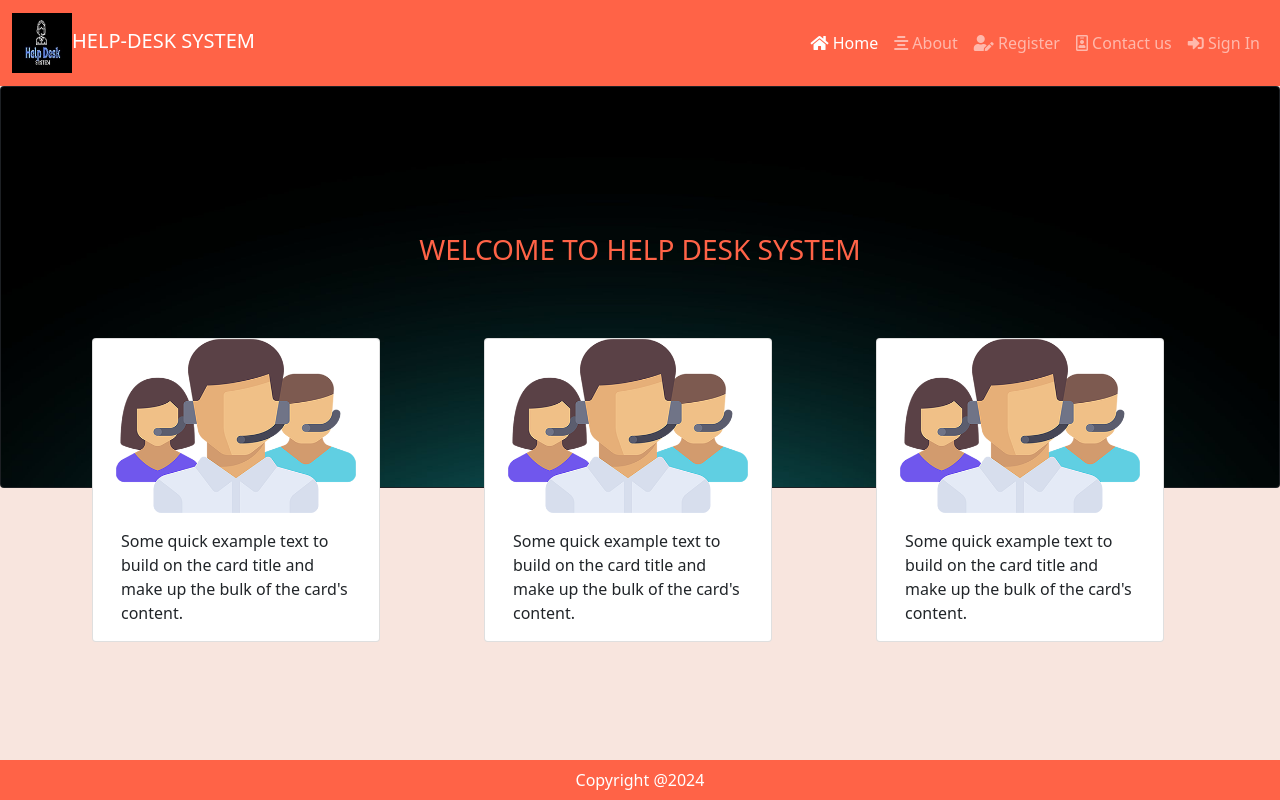
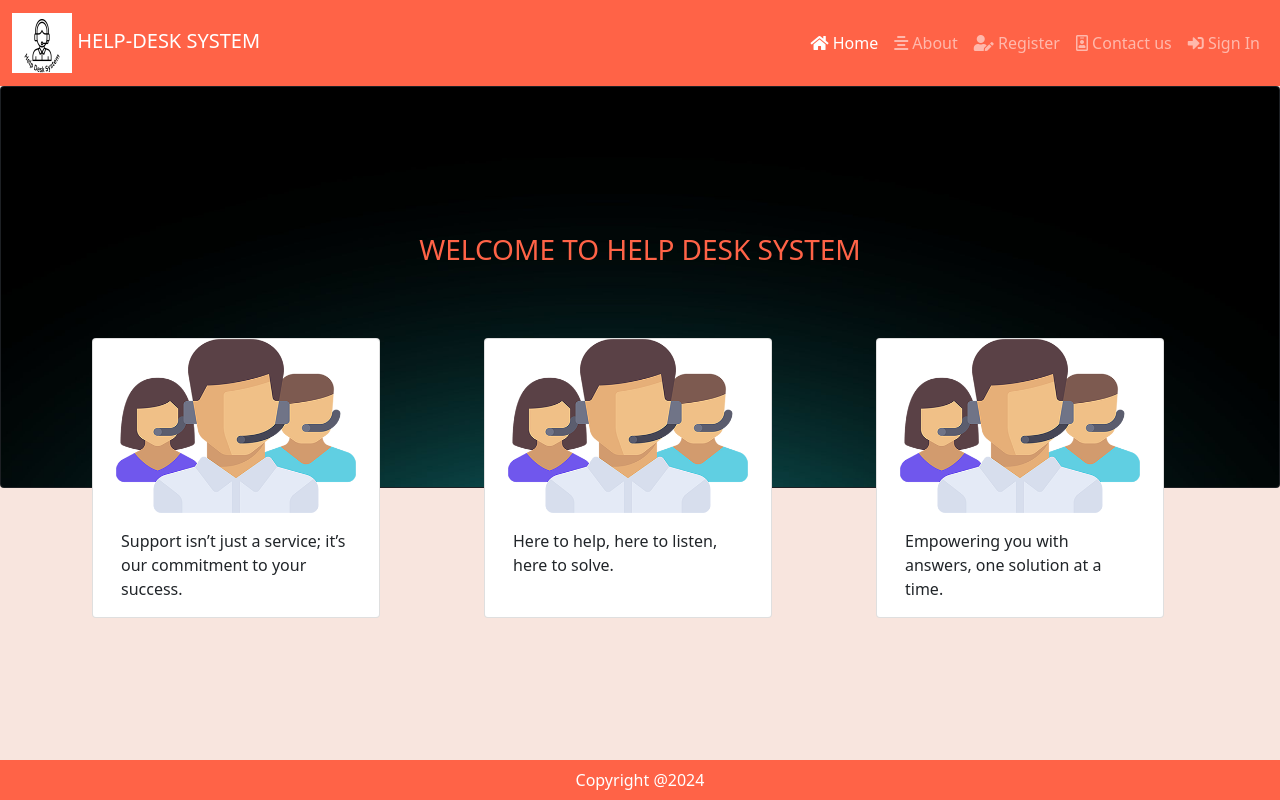
Before and after one commit to marvel9117/help_desk_management_system, a PHP site: page / in a window 1280 px wide. Run offline with PHP 8.4, Linux system fonts and the light colour scheme.

Commit message:
frontend modification

```diff
--- a/about.php
+++ b/about.php
@@ -15,7 +15,7 @@
 
     <nav class="navbar navbar-expand-lg navbar-dark sticky-top">
         <div class="container-fluid">
-            <a class="navbar-brand" href="#"><img src="imgs/logo.jpg" alt="" srcset="" style="width: 60px;"> AUK HELP-DESK SYSTEM</a>
+            <a class="navbar-brand" href="#"><img src="imgs/newlogo.jpg" alt="" srcset="" style="width: 60px;"> HELP-DESK SYSTEM</a>
             <button class="navbar-toggler" type="button" data-bs-toggle="collapse" data-bs-target="#navbarSupportedContent" aria-controls="navbarSupportedContent" aria-expanded="false" aria-label="Toggle navigation">
             <span class="navbar-toggler-icon"></span>
             </button>
@@ -51,7 +51,7 @@
             <div class="card" id="login">
                 <div class="card-body">
                     <h3 class="mb-4"><i class="fas fa-align-center"></i>&ensp;About Us</h3>
-                   <p>Why do we use it? It is a long established fact that a reader will be distracted by the readable content of a page when looking at its layout. The point of using Lorem Ipsum is that it has a more-or-less normal distribution of letters, as opposed to using 'Content here, content here', making it look like readable English. Many desktop publishing packages and web page editors now use Lorem Ipsum as their default model text, and a search for 'lorem ipsum' will uncover many web sites still in their infancy. Various versions have evolved over the years, sometimes by accident, sometimes on purpose (injected humour and the like).</p>
+                   <p>Welcome to our Help Desk System Name, the comprehensive solution designed to streamline support and enhance efficiency within your institution. Whether you’re managing a bustling university, a dynamic corporate office, or a vibrant community organization, our help desk system is tailored to meet your unique needs.</p>
                 </div>
             </div>
 
@@ -61,7 +61,7 @@
 
     <nav class="navbar fixed-bottom navbar-dark">
         <div class="container justify-content-center">
-            <span style="color: white;">Copyright @2021 Al-Qalam University Gusau</span>
+            <span style="color: white;">Copyright @2024</span>
         </div>
     </nav>
 </body>
--- a/contact.php
+++ b/contact.php
@@ -15,7 +15,7 @@
 
     <nav class="navbar navbar-expand-lg navbar-dark sticky-top">
         <div class="container-fluid">
-            <a class="navbar-brand" href="#"><img src="imgs/logo.jpg" alt="" srcset="" style="width: 60px;"> AUK HELP-DESK SYSTEM</a>
+            <a class="navbar-brand" href="#"><img src="imgs/newlogo.jpg" alt="" srcset="" style="width: 60px;"> HELP-DESK SYSTEM</a>
             <button class="navbar-toggler" type="button" data-bs-toggle="collapse" data-bs-target="#navbarSupportedContent" aria-controls="navbarSupportedContent" aria-expanded="false" aria-label="Toggle navigation">
             <span class="navbar-toggler-icon"></span>
             </button>
@@ -83,7 +83,7 @@
 
     <nav class="navbar fixed-bottom navbar-dark">
         <div class="container justify-content-center">
-            <span style="color: white;">Copyright @2021 Al-Qalam University Katsina</span>
+            <span style="color: white;">Copyright @2024</span>
         </div>
     </nav>
 </body>
--- a/index.php
+++ b/index.php
@@ -18,7 +18,7 @@ include 'scripts/class_auto_loader.php';
 
     <nav class="navbar navbar-expand-lg navbar-dark">
         <div class="container-fluid">
-            <a class="navbar-brand" href="#"><img src="imgs/logo.jpg" alt="" srcset="" style="width: 60px;">HELP-DESK SYSTEM</a>
+            <a class="navbar-brand" href="#"><img src="imgs/newlogo.jpg" alt="" srcset="" style="width: 60px;">  HELP-DESK SYSTEM</a>
             <button class="navbar-toggler" type="button" data-bs-toggle="collapse" data-bs-target="#navbarSupportedContent" aria-controls="navbarSupportedContent" aria-expanded="false" aria-label="Toggle navigation">
             <span class="navbar-toggler-icon"></span>
             </button>
@@ -57,19 +57,19 @@ include 'scripts/class_auto_loader.php';
             <div class="card" style="width: 18rem;">
                 <img src="imgs/help_desk_5.png" class="card-img-top" alt="...">
                 <div class="card-body">
-                    <p class="card-text">Some quick example text to build on the card title and make up the bulk of the card's content.</p>
+                    <p class="card-text">Support isn’t just a service; it’s our commitment to your success.</p>
                 </div>
             </div>
             <div class="card" style="width: 18rem;">
                 <img src="imgs/help_desk_5.png" class="card-img-top" alt="...">
                 <div class="card-body">
-                    <p class="card-text">Some quick example text to build on the card title and make up the bulk of the card's content.</p>
+                    <p class="card-text">Here to help, here to listen, here to solve.</p>
                 </div>
             </div>
             <div class="card" style="width: 18rem;">
                 <img src="imgs/help_desk_5.png" class="card-img-top" alt="...">
                 <div class="card-body">
-                    <p class="card-text">Some quick example text to build on the card title and make up the bulk of the card's content.</p>
+                    <p class="card-text">Empowering you with answers, one solution at a time.</p>
                 </div>
             </div>
         </div>
--- a/login.php
+++ b/login.php
@@ -15,7 +15,7 @@
 
     <nav class="navbar navbar-expand-lg navbar-dark sticky-top">
         <div class="container-fluid">
-            <a class="navbar-brand" href="#"><img src="imgs/logo.jpg" alt="" srcset="" style="width: 60px;"> AUK HELP-DESK SYSTEM</a>
+            <a class="navbar-brand" href="#"><img src="imgs/newlogo.jpg" alt="" srcset="" style="width: 60px;"> HELP-DESK SYSTEM</a>
             <button class="navbar-toggler" type="button" data-bs-toggle="collapse" data-bs-target="#navbarSupportedContent" aria-controls="navbarSupportedContent" aria-expanded="false" aria-label="Toggle navigation">
             <span class="navbar-toggler-icon"></span>
             </button>
@@ -79,7 +79,7 @@
 
     <nav class="navbar fixed-bottom navbar-dark">
         <div class="container justify-content-center">
-            <span style="color: white;">Copyright @2021 Al-Qalam University Gusau</span>
+            <span style="color: white;">Copyright @2024</span>
         </div>
     </nav>
 </body>
--- a/register.php
+++ b/register.php
@@ -15,7 +15,7 @@
 
     <nav class="navbar navbar-expand-lg navbar-dark sticky-top">
         <div class="container-fluid">
-            <a class="navbar-brand" href="#"><img src="imgs/logo.jpg" alt="" srcset="" style="width: 60px;"> AUK HELP-DESK SYSTEM</a>
+            <a class="navbar-brand" href="#"><img src="imgs/newlogo.jpg" alt="" srcset="" style="width: 60px;"> HELP-DESK SYSTEM</a>
             <button class="navbar-toggler" type="button" data-bs-toggle="collapse" data-bs-target="#navbarSupportedContent" aria-controls="navbarSupportedContent" aria-expanded="false" aria-label="Toggle navigation">
             <span class="navbar-toggler-icon"></span>
             </button>
@@ -129,7 +129,7 @@
 
     <nav class="navbar sticky-bottom navbar-dark">
         <div class="container justify-content-center">
-            <span style="color: white;">Copyright @2021 Al-Qalam University Katsina</span>
+            <span style="color: white;">Copyright @2024</span>
         </div>
     </nav>
 </body>
--- a/safe.php
+++ b/safe.php
@@ -38,7 +38,7 @@
 
     <nav class="navbar navbar-expand-lg navbar-dark sticky-top">
         <div class="container-fluid">
-            <a class="navbar-brand" href="#"><i class="fas fa-ticket-alt"></i> AUK HELP-DESK SYSTEM</a>
+            <a class="navbar-brand" href="#"><i class="fas fa-ticket-alt"></i> HELP-DESK SYSTEM</a>
             <button class="navbar-toggler" type="button" data-bs-toggle="collapse" data-bs-target="#navbarSupportedContent" aria-controls="navbarSupportedContent" aria-expanded="false" aria-label="Toggle navigation">
             <span class="navbar-toggler-icon"></span>
             </button>
@@ -209,7 +209,7 @@
 
     <nav class="navbar sticky-bottom navbar-dark">
         <div class="container justify-content-center">
-            <span style="color: white;">Copyright @2021 Al-Qalam University Katsina</span>
+            <span style="color: white;">Copyright @2024</span>
         </div>
     </nav>
 
```
Also changed, not shown: imgs/newlogo.jpg (added), imgs/newlogo2.jpg (renamed from imgs/logo.jpg).
